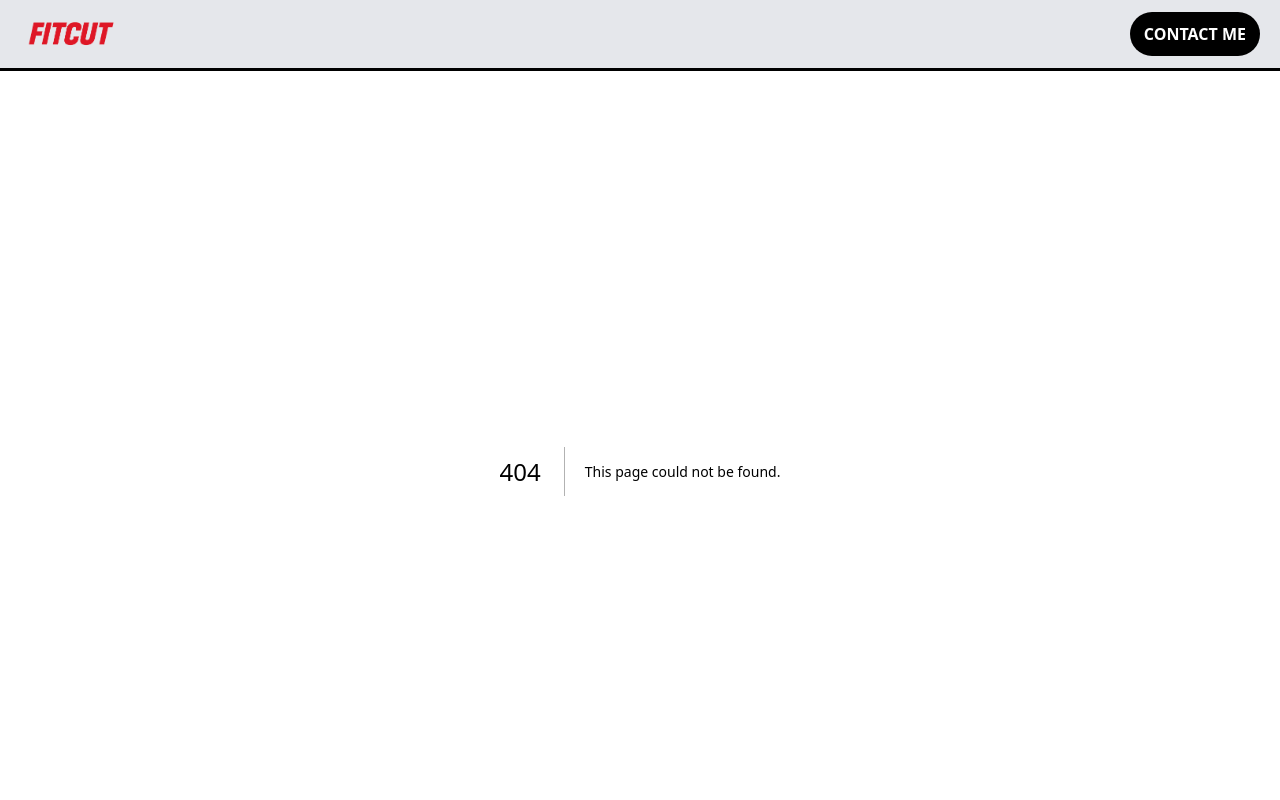
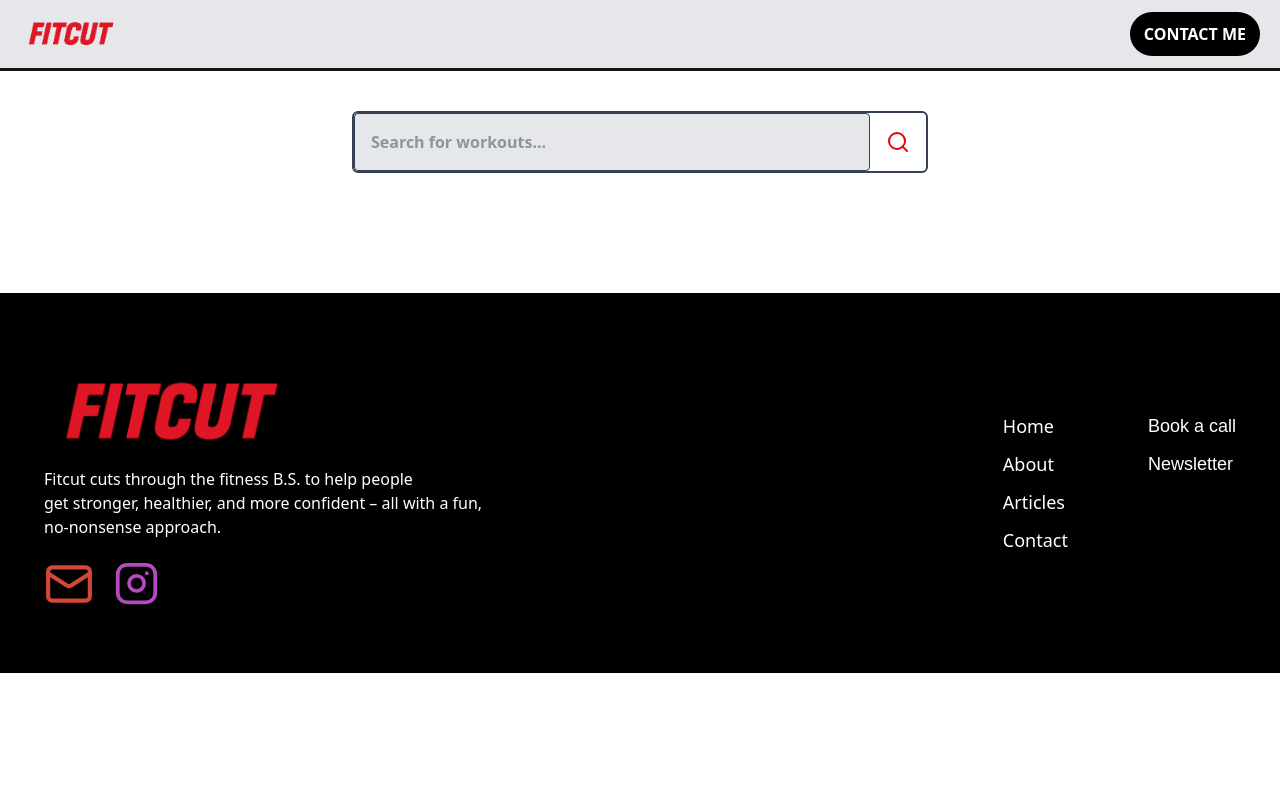
Before and after one commit to dennisikechukwu/fitcut-training, a Next.js app: page /gym-videos in a window 1280 px wide. Before the commit this address had no page. Shown: the top 800 px of the page. Built offline with nearby package versions, Linux system fonts and the light colour scheme.

Commit message:
updated with some changes

```diff
--- /dev/null
+++ b/src/app/gym-videos/page.tsx
@@ -0,0 +1,24 @@
+import React from 'react'
+import { Search } from 'lucide-react'
+
+const GymVidoes = () => {
+  return (
+    <div className=' p-10  '>
+      <div className='flex justify-center'>
+        <div className="flex items-center justify-center gap-4 w-full max-w-xl  pr-4 rounded-md border-2 border-gray-700">
+        <input
+          type="text"
+          placeholder="Search for workouts..."
+          className="w-full p-4 rounded-sm lg:bg-gray-200 bg-gray-400 font-sans font-semibold  outline-none text-gray-700 border-gray-700 border"
+
+        />
+        <div >
+        <Search className='text-red-600 font-bold'/>
+        </div>
+    </div>
+    </div>
+    </div>
+  )
+}
+
+export default GymVidoes
--- a/src/app/gym/page.tsx
+++ b/src/app/gym/page.tsx
@@ -2,6 +2,7 @@
 
 import React from 'react'
 import Image from 'next/image'
+import Link from 'next/link'
 
 // Author Info
 const author = {
@@ -366,6 +367,13 @@ const Gym = () => {
           <p> ✅ Monitor Heart Rate – Stay in a safe range, take breaks</p>
         </div>
         </div>
+
+        <div className='mt-6 flex flex-col justify-center items-center'>
+          <Link href="/gym-videos">
+            <button className='text-center flex justify-center items-center text-2xl font-bold tracking-wide font-sans bg-black text-white py-3.5 px-4 rounded-full'>Check out some videos</button>
+            </Link>
+
+        </div>
     </section>
   )
 }
--- a/src/app/indoor/page.tsx
+++ b/src/app/indoor/page.tsx
@@ -384,6 +384,11 @@ const Indoor = () => {
           <p> ✅ Stay hydrated & listen to your body</p>
         </div>
         </div>
+
+        <div className='mt-6 flex flex-col justify-center items-center'>
+            <button className='text-center flex justify-center items-center text-2xl font-bold tracking-wide font-sans bg-black text-white py-3.5 px-4 rounded-full'>Check out some videos</button>
+
+        </div>
     </section>
   )
 }
--- a/src/app/nutrition/page.tsx
+++ b/src/app/nutrition/page.tsx
@@ -290,6 +290,11 @@ const Nutrition = () => {
 
         </div>
         </div>
+
+        <div className='mt-6 flex flex-col justify-center items-center'>
+            <button className='text-center flex justify-center items-center text-2xl font-bold tracking-wide font-sans bg-black text-white py-3.5 px-4 rounded-full'>Check out some videos</button>
+
+        </div>
     </section>
   )
 }
--- a/src/app/outdoor/page.tsx
+++ b/src/app/outdoor/page.tsx
@@ -375,6 +375,11 @@ const Outdoor = () => {
         </div>
         </div>
 
+        <div className='mt-6 flex flex-col justify-center items-center'>
+            <button className='text-center flex justify-center items-center text-2xl font-bold tracking-wide font-sans bg-black text-white py-3.5 px-4 rounded-full'>Check out some videos</button>
+
+        </div>
+
 
     </section>
   )
--- a/src/app/warmup/page.tsx
+++ b/src/app/warmup/page.tsx
@@ -204,6 +204,11 @@ const warmup = () => {
         </div>
         </div>
 
+        <div className='mt-6 flex flex-col justify-center items-center'>
+            <button className='text-center flex justify-center items-center text-2xl font-bold tracking-wide font-sans bg-black text-white py-3.5 px-4 rounded-full'>Check out some videos</button>
+
+        </div>
+
 
     </section>
   )
```
